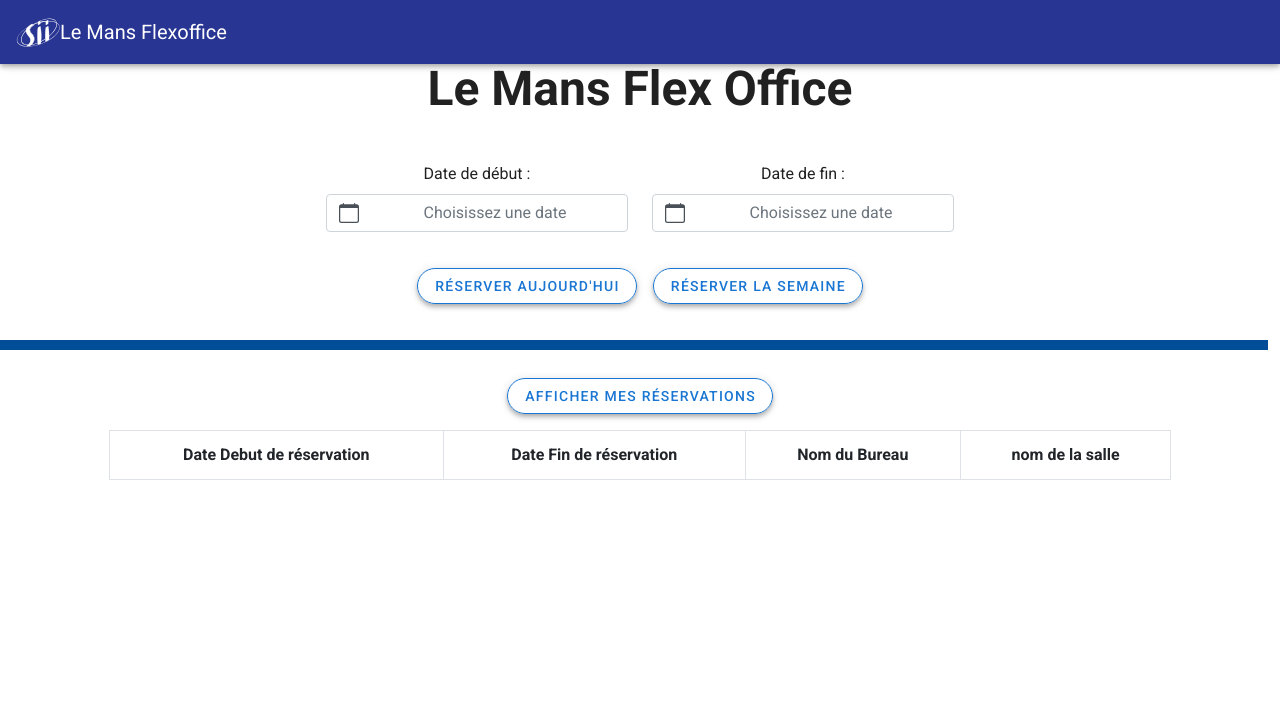
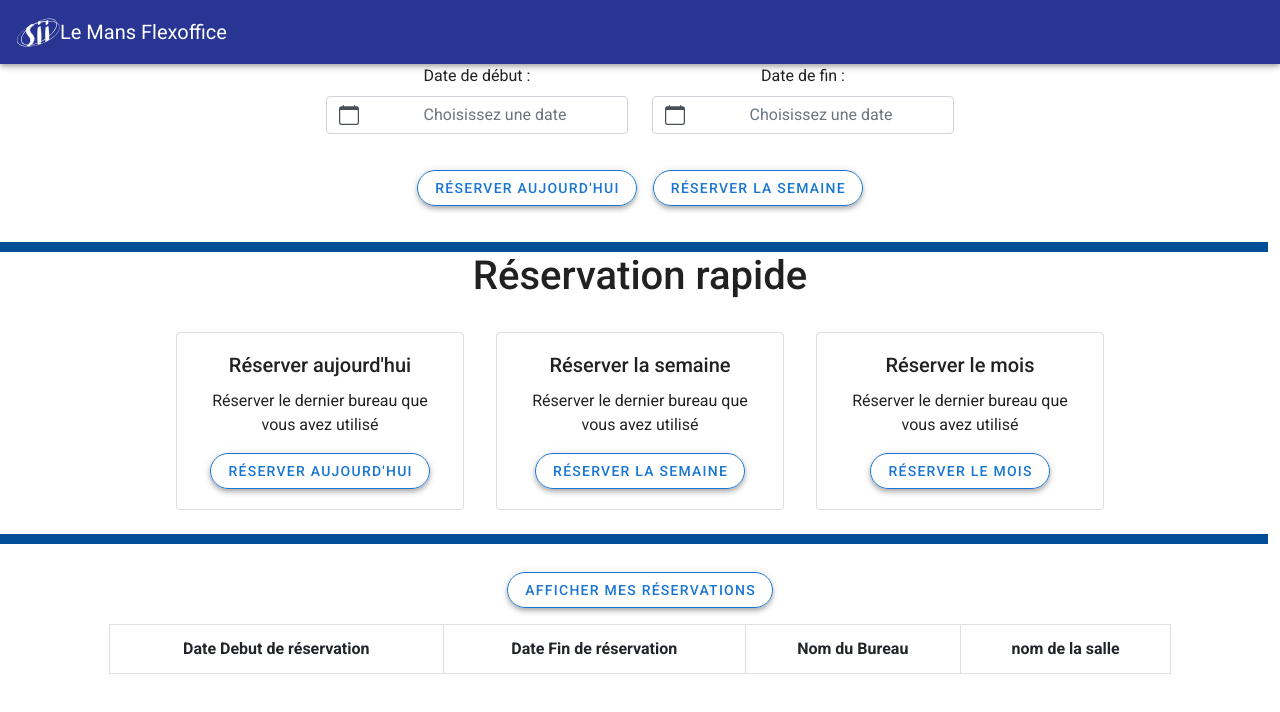
Before and after one commit to louisdurampart/flexoffice, a Vue app: page /Selection_Batiment in a window 1280 px wide. Shown: the top 712 px of the page. Built offline with nearby package versions, Linux system fonts and the light colour scheme; a small style sheet from the web is missing; what vue-session would draw is missing.

Commit message:
resarapide

```diff
--- a/src/App.vue
+++ b/src/App.vue
@@ -20,3 +20,6 @@
     components: { myToolbar },
   };
 </script>
+<style scoped>
+/* *{background: #f2f2f2;} */
+</style>
--- a/src/components/Helloworld.vue
+++ b/src/components/Helloworld.vue
@@ -9,7 +9,6 @@
 
             <form v-on:submit.prevent="fetchAllData">
               <b-row class="text-center justify-content-md-center">
-
                 <label for="inputEmail" type="email" class="pr-4">Email </label>
               </b-row>
               <b-row class="text-center justify-content-md-center">
@@ -83,6 +82,7 @@ export default {
 
   methods: {
     //permet la vérification de l'utilisateur
+
     fetchAllData: function() {
       var self = this;
       axios
@@ -95,6 +95,14 @@ export default {
           this.$store.commit("changeemail", response.data.Email);
           this.$store.commit("changenom", response.data.Nom);
           this.$store.commit("changeprenom", response.data.Prenom);
+
+          axios .post("https://flex.sii-lemans.fr/api/derniereresa.php", this.form)
+          .then(response => {
+            console.log(response.data);
+            this.$store.commit("changeBureauID", response.data.SalleId);
+            this.$store.commit("changeRessourceID", response.data.RessourceID);
+            this.$store.commit("changeNomsalle", response.data.NomSalle);
+          })
           this.$router.push("/Selection_Batiment")
           }   // si l'email est pas null
             else{
@@ -110,6 +118,9 @@ export default {
           // this.errored = true
         })
 
+    },
+    Motdepasse: function() {
+      this.$router.push("/Email")
     },
 
   }
--- a/src/views/BatimentView.vue
+++ b/src/views/BatimentView.vue
@@ -12,42 +12,28 @@
   <area shape="rect" coords="150,280,600,600" href="/Selection_Bureau" alt="espace dev">
     </map>-->
 
-    <b-row class="text-center">
+    <!-- <b-row class="text-center">
       <b-col class="mb-6" cols="12">
         <h1 class="display-2 font-weight-bold mb-3" dark color="indigo darken-3">Le Mans Flex Office</h1>
       </b-col>
-    </b-row>
+    </b-row> -->
 
     <form v-on:submit.prevent="envoiedata">
       <b-row class="row justify-content-md-center">
         <b-col class="text-center" md="3">
           <label for="date_debut">Date de début :</label>
           <div>
-            <b-form-datepicker
-              v-model="date_debut"
-              :date-disabled-fn="dateDisabled"
-              locale="fr"
-              placeholder="Choisissez une date"
-              id="date_debut"
-              today-button
-              reset-button
-              close-button
-            ></b-form-datepicker>
+            <b-form-datepicker v-model="date_debut" :date-disabled-fn="dateDisabled" locale="fr"
+              placeholder="Choisissez une date" id="date_debut" today-button reset-button
+              close-button></b-form-datepicker>
           </div>
         </b-col>
         <b-col class="text-center" md="3">
           <label for="date_fin">Date de fin :</label>
           <div>
-            <b-form-datepicker
-              v-model="date_fin"
-              :date-disabled-fn="dateDisabled"
-              locale="fr"
-              placeholder="Choisissez une date"
-              id="date_fin"
-              today-button
-              reset-button
-              close-button
-            ></b-form-datepicker>
+            <b-form-datepicker v-model="date_fin" :date-disabled-fn="dateDisabled" locale="fr"
+              placeholder="Choisissez une date" id="date_fin" today-button reset-button
+              close-button></b-form-datepicker>
           </div>
         </b-col>
 
@@ -56,21 +42,59 @@
       <div class="mb-6"></div>
       <b-row class="text-center">
         <b-col class="mb-6" cols="12">
-        <v-btn  color="primary" elevation="4" outlined rounded @click="jour()">Réserver aujourd'hui</v-btn>
-         <v-btn color="primary " class="ms-4" elevation="4" outlined rounded  @click="semaine()">Réserver la semaine</v-btn>
+          <v-btn color="primary" elevation="4" outlined rounded @click="jour()">Réserver aujourd'hui</v-btn>
+          <v-btn color="primary " class="ms-4" elevation="4" outlined rounded @click="semaine()">Réserver la
+            semaine</v-btn>
         </b-col>
       </b-row>
       <b-row class="text-center">
         <!-- v-if="this.date_debut !== ''" -->
-        <b-col class="mb-6" cols="12" v-if="this.date_debut !== '' && this.date_fin >= this.date_debut && this.date_fin !== ''" >
+        <b-col class="mb-6" cols="12"
+          v-if="this.date_debut !== '' && this.date_fin >= this.date_debut && this.date_fin !== ''">
           <v-btn color="primary" elevation="4" outlined rounded type="submit">Je valide</v-btn>
         </b-col>
       </b-row>
 
       <b-row class="ligne "></b-row>
-      <b-row b-row class="justify-content-md-center text-center  " >
+      <b-row b-row class="justify-content-md-center text-center  ">
+        <h1>Réservation rapide</h1>
+      </b-row>
+      <b-row b-row class="justify-content-md-center text-center pa-3 ">
+        <b-col cols="3">
+
+          <div class="card mx-auto" style="width: 18rem;">
+
+            <div class="card-body">
+              <h5 class="card-title">Réserver aujourd'hui</h5>
+              <p class="card-text">Réserver le dernier bureau que vous avez utilisé</p>
+              <v-btn color="primary" elevation="4" outlined rounded @click="resarapide(1)">Réserver aujourd'hui</v-btn>
+            </div>
+          </div>
+        </b-col>
+        <b-col cols="3">
+          <div class="card mx-auto " style="width: 18rem;">
+            <div class="card-body">
+              <h5 class="card-title">Réserver la semaine</h5>
+              <p class="card-text">Réserver le dernier bureau que vous avez utilisé</p>
+              <v-btn color="primary" elevation="4" outlined rounded @click="resarapide(2)">Réserver la semaine</v-btn>
+            </div>
+          </div>
+        </b-col>
+        <b-col cols="3">
+          <div class="card mx-auto" style="width: 18rem;">
+            <div class="card-body">
+              <h5 class="card-title">Réserver le mois</h5>
+              <p class="card-text">Réserver le dernier bureau que vous avez utilisé</p>
+              <v-btn color="primary" elevation="4" outlined rounded @click="resarapide(3)">Réserver le mois</v-btn>
+            </div>
+          </div>
+        </b-col>
+      </b-row>
+      <b-row class="ligne "></b-row>
+      <b-row b-row class="justify-content-md-center text-center  ">
         <b-col cols="10">
-        <v-btn class ="ma-4" color="primary"  elevation="4" outlined rounded @click="reservation">Afficher mes réservations</v-btn>
+          <v-btn class="ma-4" color="primary" elevation="4" outlined rounded @click="reservation">Afficher mes
+            réservations</v-btn>
           <div class="panel body">
             <div class="table-responsive">
               <table class="table table-bordered table-striped">
@@ -91,6 +115,7 @@
           </div>
         </b-col>
       </b-row>
+
       <div class="mb-6"></div>
       <!-- <b-row class="row justify-content-md-center" margin-top="25px">
         <b-col class="mb-6" cols="3" >
@@ -127,7 +152,7 @@
 
 <script>
 import axios from 'axios';
-import { format, addDays,getDay } from 'date-fns'
+import { format, addDays, getDay, endOfMonth } from 'date-fns'
 export default {
   data() {
     return {
@@ -146,34 +171,71 @@ export default {
     };
   },
   methods: {
-    jour:function(){
-      if(this.$store.state.UtilisateurID === ""){
+    jour: function () {
+      if (this.$store.state.UtilisateurID === "") {
         this.$store.commit("changeerreur", 'Erreur lors de la sélection de date, vous n\'êtes pas connecté !');
         console.log(this.$store.state.erreur);
         this.$router.push("/");
       }
-      else{
+      else {
         console.log(this.date_debut, this.date_fin, this.BatimentID);
-      this.$store.commit("changedate_debut", format(new Date(), 'yyyy-dd-MM'));
-      this.$store.commit("changedate_fin", format(new Date(), 'yyyy-dd-MM'));
+        this.$store.commit("changedate_debut", format(new Date(), 'yyyy-MM-dd'));
+        this.$store.commit("changedate_fin", format(new Date(), 'yyyy-MM-dd'));
         this.$store.commit("changeBatimentID", this.BatimentID);
         this.$router.push("/Selection_Bureau");
       }
 
     },
-    semaine:function(){
-      if(this.$store.state.UtilisateurID === ""){
+    semaine: function () {
+      if (this.$store.state.UtilisateurID === "") {
         this.$store.commit("changeerreur", 'Erreur lors de la sélection de date, vous n\'êtes pas connecté !');
         console.log(this.$store.state.erreur);
         this.$router.push("/");
       }
-      else{
+      else {
         console.log(this.date_debut, this.date_fin, this.BatimentID);
         const today = new Date();
-      this.$store.commit("changedate_debut", new Date());
         this.$store.commit("changedate_debut", format(today, 'yyyy-dd-MM'));
         this.$store.commit("changedate_fin", format(addDays(today, 7 - getDay(today)), 'yyyy-dd-MM'));
         this.$router.push("/Selection_Bureau");
+      }
+
+    },
+
+    resarapide: function (value) {
+      if (this.$store.state.UtilisateurID === "") {
+        this.$store.commit("changeerreur", 'Erreur lors de la sélection de date, vous n\'êtes pas connecté !');
+        console.log(this.$store.state.erreur);
+        this.$router.push("/");
+      }
+      else {
+        var self = this;
+        const today = new Date();
+        const body ={
+              UtilisateurID: this.$store.state.UtilisateurID,
+              date_debut: this.$store.state.date_debut,
+              email: this.$store.state.email,
+              RessourceID: this.$store.state.RessourceID
+        }
+        if (value == 1)  body.date_fin= this.$store.state.date_fin
+        if (value == 2)  body.date_fin = format(addDays(today, 7 - getDay(today)), 'yyyy-dd-MM')
+        if (value == 3) body.date_fin = format(endOfMonth(today), 'yyyy-dd-MM')
+
+        axios
+          .post("https://flex.sii-lemans.fr/api/resarapide.php", body)
+          .then(function (response) {
+            console.log(response.data);
+            if (response.data === "1") {
+              self.$store.commit("changeerreurresa", 'Vous avez déjà un bureau de réservé durant cette période ! Supprimez votre réservation actuelle avant d\'en faire une autre.');
+              self.$router.push("/Reservation");
+            }
+            else {
+              self.allData = response.data;
+              self.$store.commit("changeconfirmation", 'Votre réservation a été enregistrée');
+              self.$router.push("/Reservation");
+            }
+          });
+
       }
 
     },
@@ -187,15 +249,15 @@ this.$store.commit("changedate_fin", format(addDays(today, 7 - getDay(today)), '
           self.allData = response.data;
         });
     },
-    envoiedata: function() {
+    envoiedata: function () {
       //this.form comment récupérer les datas du form?
-      if(this.$store.state.UtilisateurID === ""){
+      if (this.$store.state.UtilisateurID === "") {
         this.$store.commit("changeerreur", 'Erreur lors de la sélection de date, vous n\'êtes pas connecté !');
 
         console.log(this.$store.state.erreur);
         this.$router.push("/");
       }
-      else{
+      else {
         console.log(this.date_debut, this.date_fin, this.BatimentID);
         this.$store.commit("changedate_debut", this.date_debut);
         this.$store.commit("changedate_fin", this.date_fin);
@@ -222,13 +284,15 @@ this.$store.commit("changedate_fin", format(addDays(today, 7 - getDay(today)), '
   color: aliceblue;
   border-color: #fff transparent transparent transparent;
 }
+
 .ligne {
-  height: 5px;
+  height: 3px;
   width: 100%;
   background-color: rgb(2, 77, 151);
   padding: 5px;
 }
-.bouton{
+
+.bouton {
   padding: 0 20px;
 }
 </style>
```
Also changed, not shown: src/store/index.js (+14 -3 lines), src/views/BureauView.vue (+49 -6 lines). Lines whose indentation alone changed are shown as unchanged.
